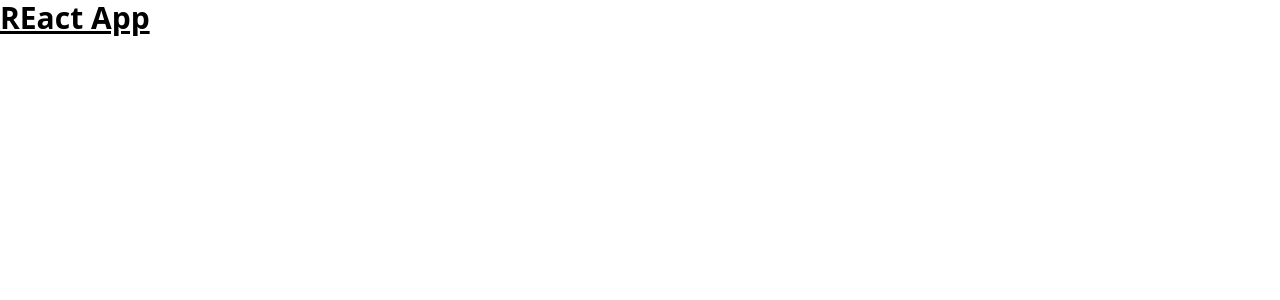
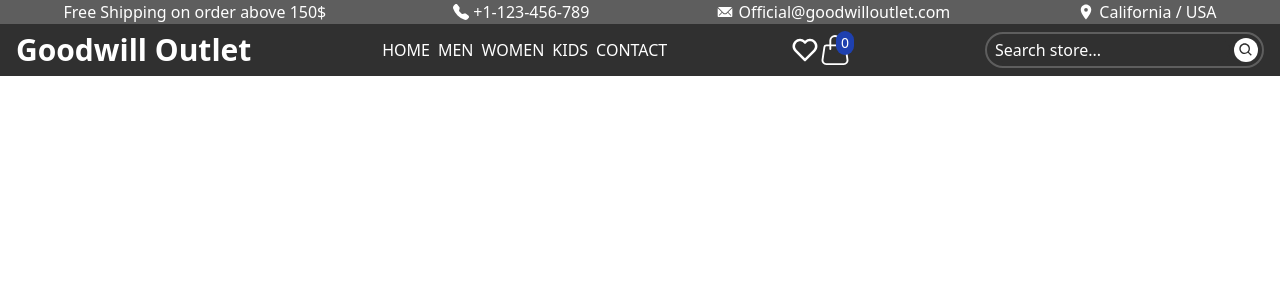
Before and after one commit to napstar-420/goodwell-outlet, a React (Create React App) app: page / in a window 1280 px wide. Shown: the top 300 px of the page. Built offline with nearby package versions, Linux system fonts and the light colour scheme; the HTML template or start-up script is replaced by a standard one.

Commit message:
Create Navbar

```diff
--- a/src/App.js
+++ b/src/App.js
@@ -1,9 +1,15 @@
+import {BrowserRouter, Routes, Route} from 'react-router-dom'
+import Home from './Components/home'
+import Cart  from './Components/cart'
 
 function App() {
   return (
-    <div className="App text-3xl font-bold underline ">
-      REact App
-    </div>
+    <BrowserRouter>
+      <Routes>
+        <Route index element={<Home />}/>
+        <Route path='/cart' element={<Cart />}/>
+      </Routes>
+    </BrowserRouter>
   );
 }
 
--- /dev/null
+++ b/src/Components/home.js
@@ -0,0 +1,15 @@
+import React from 'react'
+import Navbar from './navbar'
+
+const home = () => {
+  return (
+    <>
+        <Navbar />
+        <div>
+            Home
+        </div>
+    </>
+  )
+}
+
+export default home
--- /dev/null
+++ b/src/Components/navbar.js
@@ -0,0 +1,52 @@
+import React, { useState } from 'react'
+import {IoIosMail} from 'react-icons/io'
+import {BsTelephoneFill, BsHandbag} from 'react-icons/bs'
+import {MdLocationOn} from 'react-icons/md'
+import {ImCross} from 'react-icons/im'
+import {BiHeart, BiSearch} from 'react-icons/bi'
+import {GiHamburgerMenu} from 'react-icons/gi'
+
+const Navbar = () => {
+    const [navSelected, setNavSelected] = useState(false)
+  return (
+    <nav>
+        <ul id="nav_top" className="hidden lg:flex justify-around items-center  bg-[#5E5E5E] text-white">
+            <li> Free Shipping on order above 150$</li>
+            <li className='flex items-center hover:underline cursor-pointer'><BsTelephoneFill className='mr-1'/> +1-123-456-789</li>
+            <li className='flex items-center hover:underline cursor-pointer'><IoIosMail className='text-lg mr-1'/> Official@goodwilloutlet.com</li>
+            <li className='flex items-center hover:underline cursor-pointer'><MdLocationOn className='text-lg mr-1'/> California / USA</li>
+        </ul>
+        <ul id='nav_bottom' className={`bg-[#303030] py-2 px-4 flex lg:flex-row flex-col lg:items-center lg:justify-between w-screen fixed ${navSelected ? `h-screen` : `h-[3.5rem]`} overflow-hidden transition-all lg:h-max`}>
+            <li className='flex items-center'><GiHamburgerMenu className='lg:hidden text-white text-3xl mr-2 hover:opacity-50' onClick={()=>setNavSelected(!navSelected)}/><h2 className='text-3xl font-bold text-white'>Goodwill Outlet</h2></li>
+            <ul className='flex text-white lg:flex-row flex-col my-2 lg:my-0'>
+            <li className='border-[#5E5E5E] border-2 p-1 rounded-full flex items-center justify-between lg:hidden  mt-2 lg:mt-0'>
+                <input type="text" className='bg-[#303030] px-1 rounded-full mr-1 placeholder:text-white focus:outline-none focus:bg-[#5E5E5E] text-white focus:border-none' placeholder='Search store...'/>
+                <BiSearch className='text-[#303030] bg-white rounded-full p-1 text-2xl font-bold hover:bg-[#5E5E5E] transition-all hover:text-white cursor-pointer'/>
+            </li>
+                <li className='text-lg lg:text-base px-1 py-2 lg:py-0 hover:opacity-50 cursor-pointer underline lg:no-underline underline-offset-4 '>HOME</li>
+                <li className='text-lg lg:text-base px-1 py-2 lg:py-0 hover:opacity-50 cursor-pointer underline lg:no-underline underline-offset-4 '>MEN</li>
+                <li className='text-lg lg:text-base px-1 py-2 lg:py-0 hover:opacity-50 cursor-pointer underline lg:no-underline underline-offset-4 '>WOMEN</li>
+                <li className='text-lg lg:text-base px-1 py-2 lg:py-0 hover:opacity-50 cursor-pointer underline lg:no-underline underline-offset-4 '>KIDS</li>
+                <li className='text-lg lg:text-base px-1 py-2 lg:py-0 hover:opacity-50 cursor-pointer underline lg:no-underline underline-offset-4 '>CONTACT</li>
+                <li className='text-lg lg:text-base px-1 py-2 lg:py-0 hover:opacity-50 cursor-pointer underline underline-offset-4 lg:hidden'>FAVORITES</li>
+                <li className='text-lg lg:text-base px-1 py-2 lg:py-0 hover:opacity-50 cursor-pointer underline underline-offset-4 lg:hidden'>MY CART</li>
+                <li className='text-lg lg:text-base px-1 py-2 lg:py-0 hover:opacity-50 cursor-pointer underline underline-offset-4 lg:hidden'>ABOUT US</li>
+                <li className='text-lg lg:text-base px-1 py-2 lg:py-0 hover:opacity-50 cursor-pointer underline underline-offset-4 lg:hidden'>TERMS & CONDITIONS</li>
+                <li className='text-lg lg:text-base px-1 py-2 lg:py-0 hover:opacity-50 cursor-pointer underline underline-offset-4 lg:hidden'>PRIVACY POLICY</li>
+                <button className='text-lg lg:text-base px-2 py-2 lg:py-0 hover:opacity-50 cursor-pointer w-max mx-auto rounded-full border-2 border-white lg:hidden' onClick={()=> setNavSelected(false)}><ImCross className='text-center'/></button>
+                <li className='text-lg lg:text-base px-1 py-2 lg:py-0 hover:opacity-50 cursor-pointer text-center lg:hidden'>NAPSTAR &copy; | 2022</li>
+            </ul>
+            <ul className='flex items-center text-white lg:relative absolute right-2 '>
+                <BiHeart className='text-3xl font-bold'/>
+                <li className="w-max after:content-['0'] after:text-white after:absolute after:-top-1 after:-right-1 after:bg-blue-800 after:rounded-full after:py-[2px] after:px-[5px] after:text-sm"><BsHandbag className="text-3xl font-bold "/></li>
+            </ul>
+            <li className='border-[#5E5E5E] border-2 p-1 rounded-full items-center justify-between hidden lg:flex'>
+                <input type="text" className='bg-[#303030] px-1 rounded-full mr-1 placeholder:text-white focus:outline-none focus:bg-[#5E5E5E] text-white focus:border-none' placeholder='Search store...'/>
+                <BiSearch className='text-[#303030] bg-white rounded-full p-1 text-2xl font-bold hover:bg-[#5E5E5E] transition-all hover:text-white cursor-pointer'/>
+            </li>
+        </ul>
+    </nav>
+  )
+}
+
+export default Navbar
```
Also changed, not shown: src/Components/cart.js (added), src/Components/footer.js (added).
